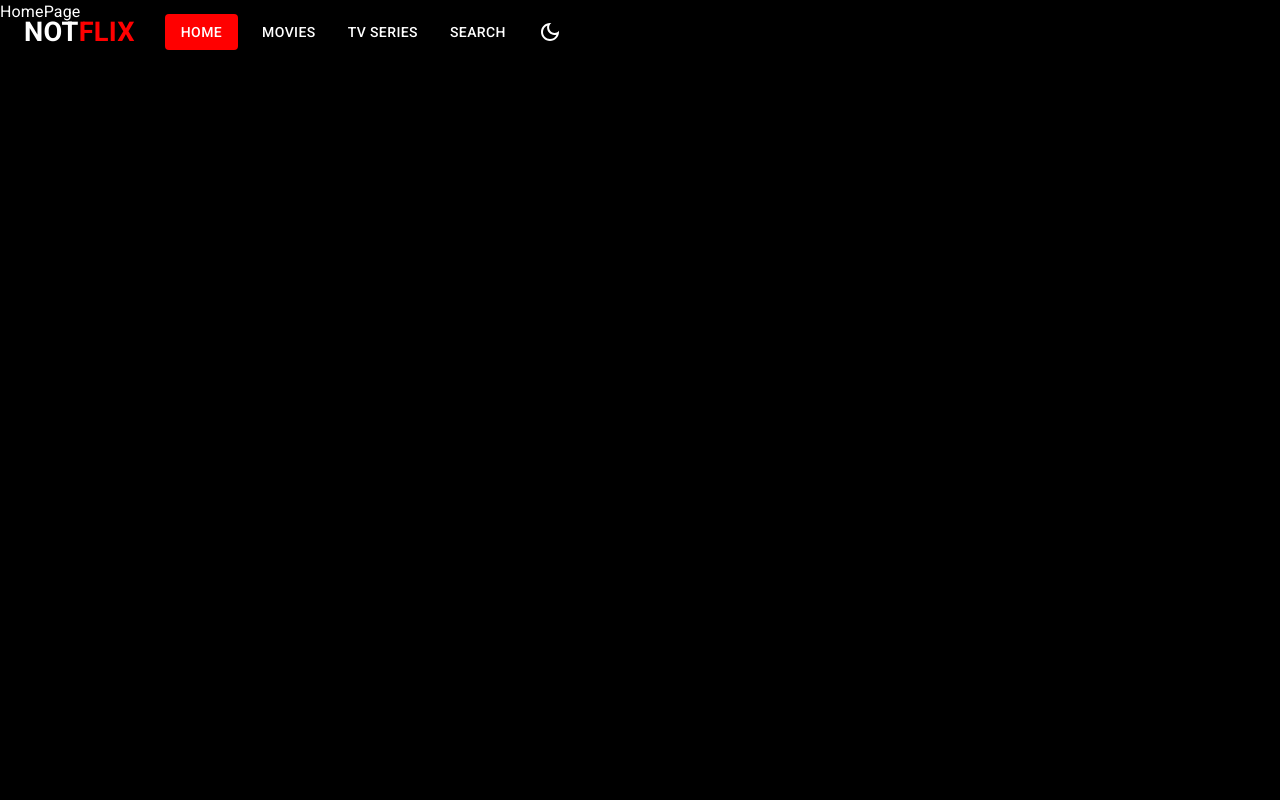
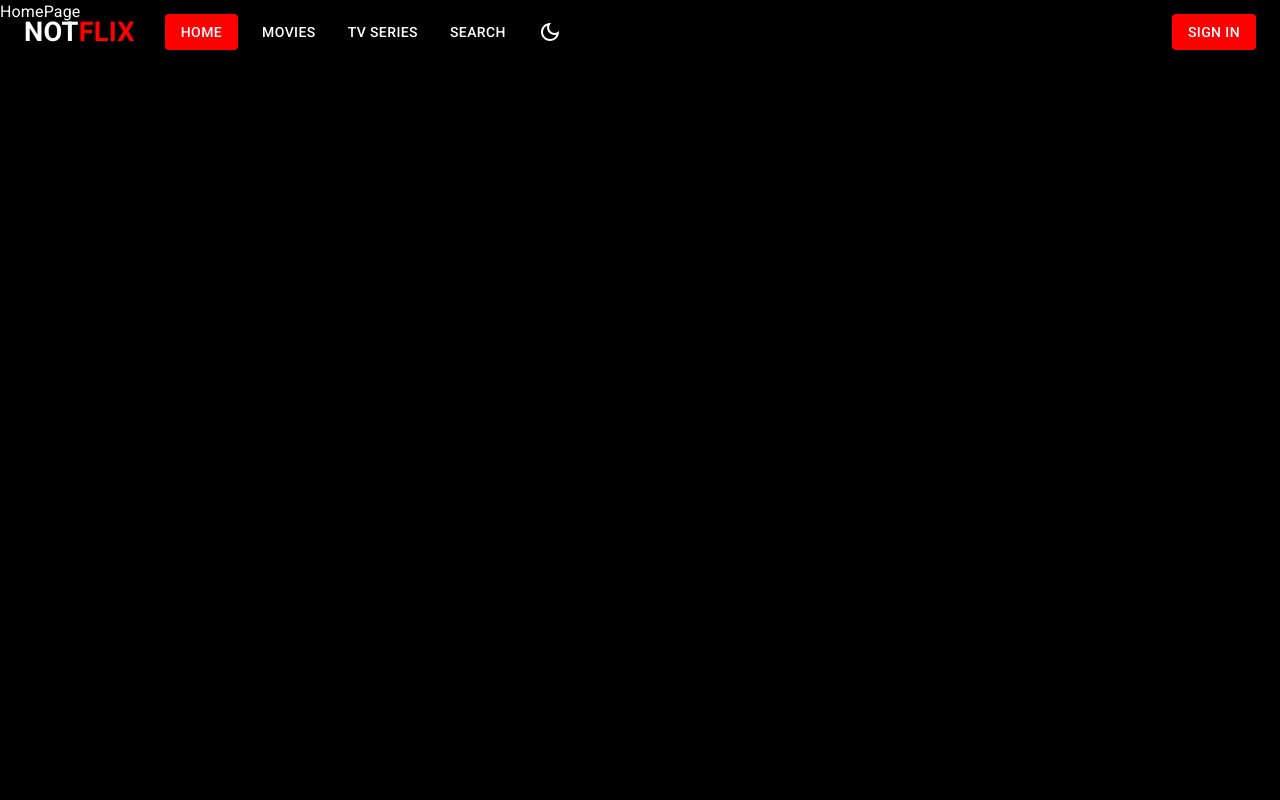
Before and after one commit to francolivelli/blockflix, a React (Create React App) app in the folder client/: page / in a window 1280 px wide. Shown: the top 800 px of the page. Built offline with nearby package versions, Linux system fonts and the light colour scheme.

Commit message:
user menu

```diff
--- a/client/src/components/common/Topbar.jsx
+++ b/client/src/components/common/Topbar.jsx
@@ -113,8 +113,17 @@ const Topbar = () => {
             </Box>
             {/* main menu */}
 
-
             {/* user menu */}
+            <Stack spacing={3} direction="row" alignItems="center">
+              {!user && (
+                <Button
+                  variant="contained"
+                  onClick={() => dispatch(setAuthModalOpen(true))}>
+                  sign in
+                </Button>
+              )}
+            </Stack>
+            {user && <UserMenu />}
             <UserMenu />
             {/* user menu */}
           </Toolbar>
--- a/client/src/components/common/UserMenu.jsx
+++ b/client/src/components/common/UserMenu.jsx
@@ -51,6 +51,19 @@ const UserMenu = () => {
                 }/>
               </ListItemButton>
             ))}
+            <ListItemButton
+            sx={{borderRadius: "10px"}}
+            onClick={()=> dispatch(setUser(null))}
+            >
+              <ListItemIcon>
+                <LogoutOutlinedIcon/>
+                <ListItemText disableTypography primary={
+                    <Typography textTransform="uppercase">
+                        sign out
+                    </Typography>
+                }/>
+              </ListItemIcon>
+            </ListItemButton>
           </Menu>
         </>
       )}
```
